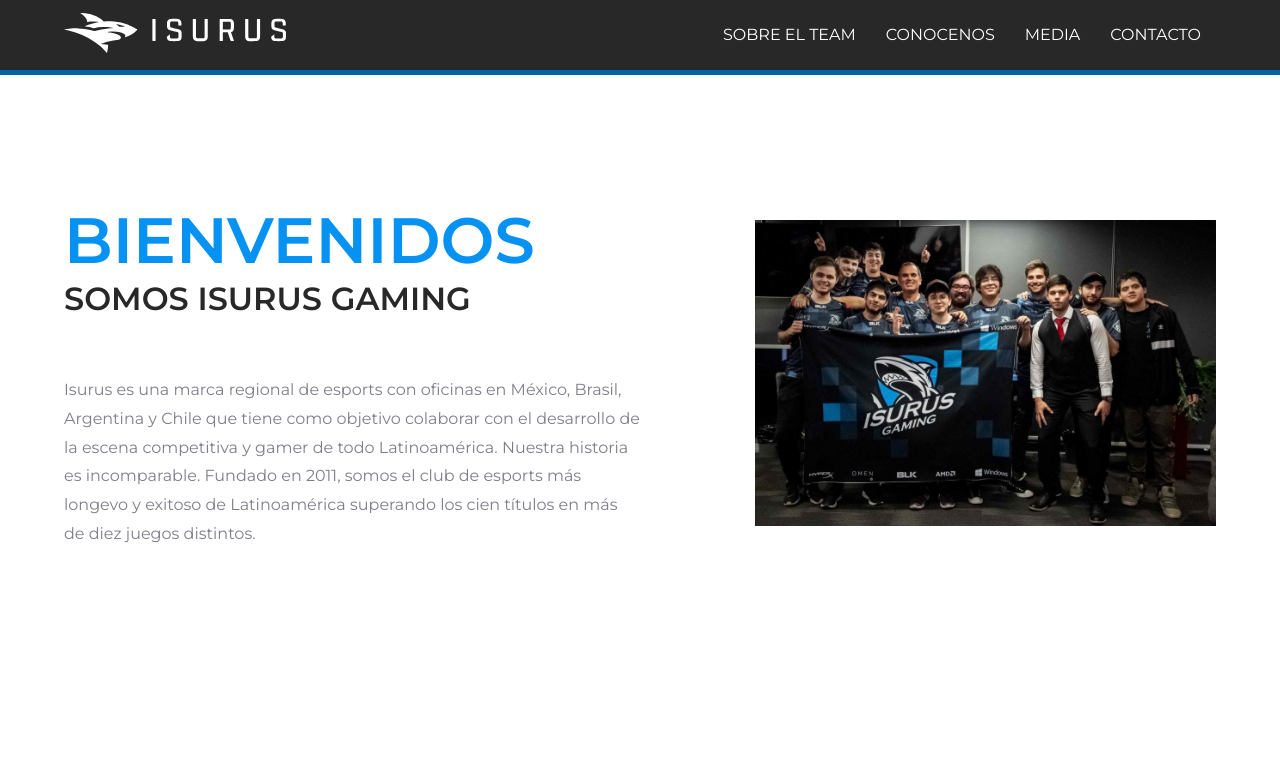
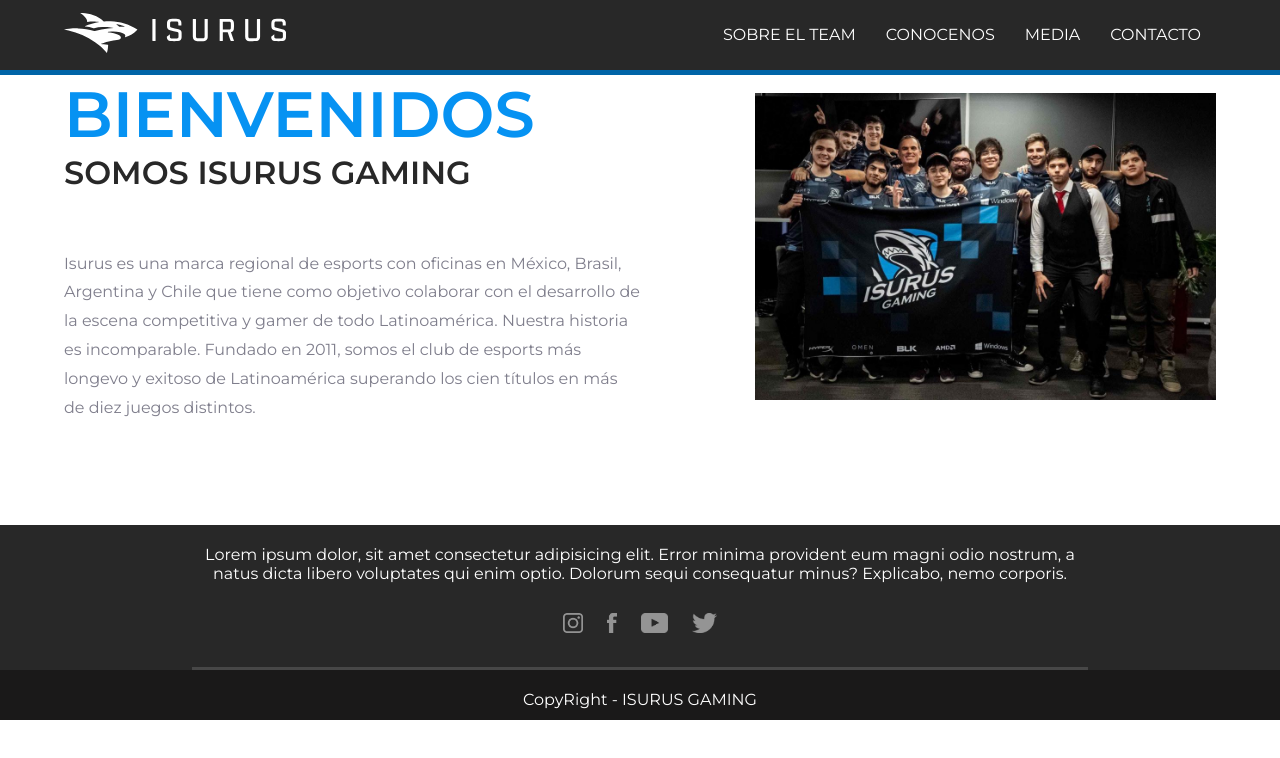
Before and after one commit to JulianMedd/ProyectoFinal_ISURUS, a plain HTML site: page secciones/nosotros.html in a window 1280 px wide. Drawn offline with nearby package versions, Linux system fonts and the light colour scheme; files whose address does not match are found by name.

Commit message:
creacion del footer

```diff
--- /dev/null
+++ b/sass/_footer.scss
@@ -0,0 +1,48 @@
+.pie{
+    margin-top: 100px;
+    background-color: $colorGrisOscuro;
+    color: $colorBlanco;
+    border-top: 3px $colorBlanco solid;
+
+    .pie__contenedor{
+        text-align: center;
+
+        .pie__contenedor--redes{
+            width: 70%;
+            padding: 20px 10px;
+            margin: auto;
+            text-align: center;
+            border-bottom: 3px $colorGrisClaro solid;
+
+            ul{
+                margin-top: 20px;
+                li{
+                    display: inline-block;
+
+                    img{
+                        height: 20px;
+                        margin: 10px;
+                        opacity: 0.5;
+                        &:hover{
+                            opacity: 1;
+                            transform: scale(1.5);
+                        }
+                    }
+                }
+            }
+        }
+
+        .pie__contenedor--copyright{
+            background-color: $colorNegro;
+            padding-top: 20px;
+            width: 100%;
+            height: 50px;
+        }
+    }
+}
+
+@media screen and (max-width: 1000px){
+    .pie{
+        margin-top: 50px ;
+    }
+}
--- a/sass/_inicio.scss
+++ b/sass/_inicio.scss
@@ -2,6 +2,7 @@
     background-image: url(../Imagenes/fondo_inicio.jpg);
     background-position: top;
     background-size: 100%;
+    background-size: cover;
     background-repeat: no-repeat;
 }
 
--- a/sass/_menu.scss
+++ b/sass/_menu.scss
@@ -91,7 +91,7 @@
             }
             .cabecera__menu{
                 position: fixed;
-                z-index: 1;
+               // z-index: 1;
                 visibility: hidden;
                 width: 100%;
                 height: 100vh;
--- a/sass/_nosotros.scss
+++ b/sass/_nosotros.scss
@@ -5,8 +5,7 @@
         justify-content: space-between;
         align-content: center;
         width: 90%;
-        margin: 100px auto;
-        height: 400px;
+        margin: auto;
 
         .seccionNosotros__info{
             text-align: left;
@@ -43,6 +42,7 @@
     .seccionNosotros{
         position: relative;
         z-index: -1;
+        margin: 50px auto;
 
         .seccionNosotros__contenedor{
             flex-direction: column;
--- a/sass/_variables.scss
+++ b/sass/_variables.scss
@@ -3,6 +3,6 @@ $colorAzulOscuro: #0064a7;
 $colorGrisClaro: #474747;
 $colorGrisOscuro: #282828;
 $colorBlanco: #ffffff;
-$colorNegro: #2a2a2a;
+$colorNegro: #1a1919;
 $tipografia: 'Montserrat', sans-serif;
 $sombra:0.3em 0.2em 1em rgba(128, 128, 128, 0.65);
--- a/sass/estilos.scss
+++ b/sass/estilos.scss
@@ -1,5 +1,6 @@
 @import "variables";
 @import "generales";
+@import "footer";
 @import "menu";
 @import "inicio";
 @import "nosotros";
--- a/secciones/nosotros.html
+++ b/secciones/nosotros.html
@@ -67,6 +67,33 @@
         </div>
     </section>
 
+        <!-- footer -->
+
+    <footer class="pie wow animate__animated animate__fadeInUp">
+        <div class="pie__contenedor">
+            <article class="pie__contenedor--redes">
+                <p>Lorem ipsum dolor, sit amet consectetur adipisicing elit. Error minima provident eum magni odio nostrum, a natus dicta libero voluptates qui enim optio. Dolorum sequi consequatur minus? Explicabo, nemo corporis.</p>
+                <ul>
+                    <li>
+                        <a href="https://www.instagram.com"><img src="../Imagenes/insta.png" alt="icono instagram"></a>
+                    </li>
+                    <li>
+                        <a href="https://www.facebook.com"><img src="../Imagenes/facebook.png" alt="icono facebook"></a>
+                    </li>
+                    <li>
+                        <a href="https://www.youtube.com"><img src="../Imagenes/youtube.png" alt="icono youtube"></a>
+                    </li>
+                    <li>
+                        <a href="https://www.twitter.com"><img src="../Imagenes/twiter.png" alt="icono twiter"></a>
+                    </li>
+                </ul>
+            </article>
+            <article class="pie__contenedor--copyright">
+                <p>CopyRight - ISURUS GAMING</p>
+            </article>
+        </div>
+    </footer>
+
 <!-- scrip -->
     <script src="js/wow.min.js"></script>
     <script>
```
Also changed, not shown: index.html (+27 -0 lines), secciones/contacto.html (+5 -4 lines), secciones/integrantes.html (+5 -4 lines), secciones/media.html (+5 -4 lines), Imagenes/facebook.png (added), Imagenes/insta.png (added), Imagenes/twiter.png (added), Imagenes/youtube.png (added), css/estilos.css.
